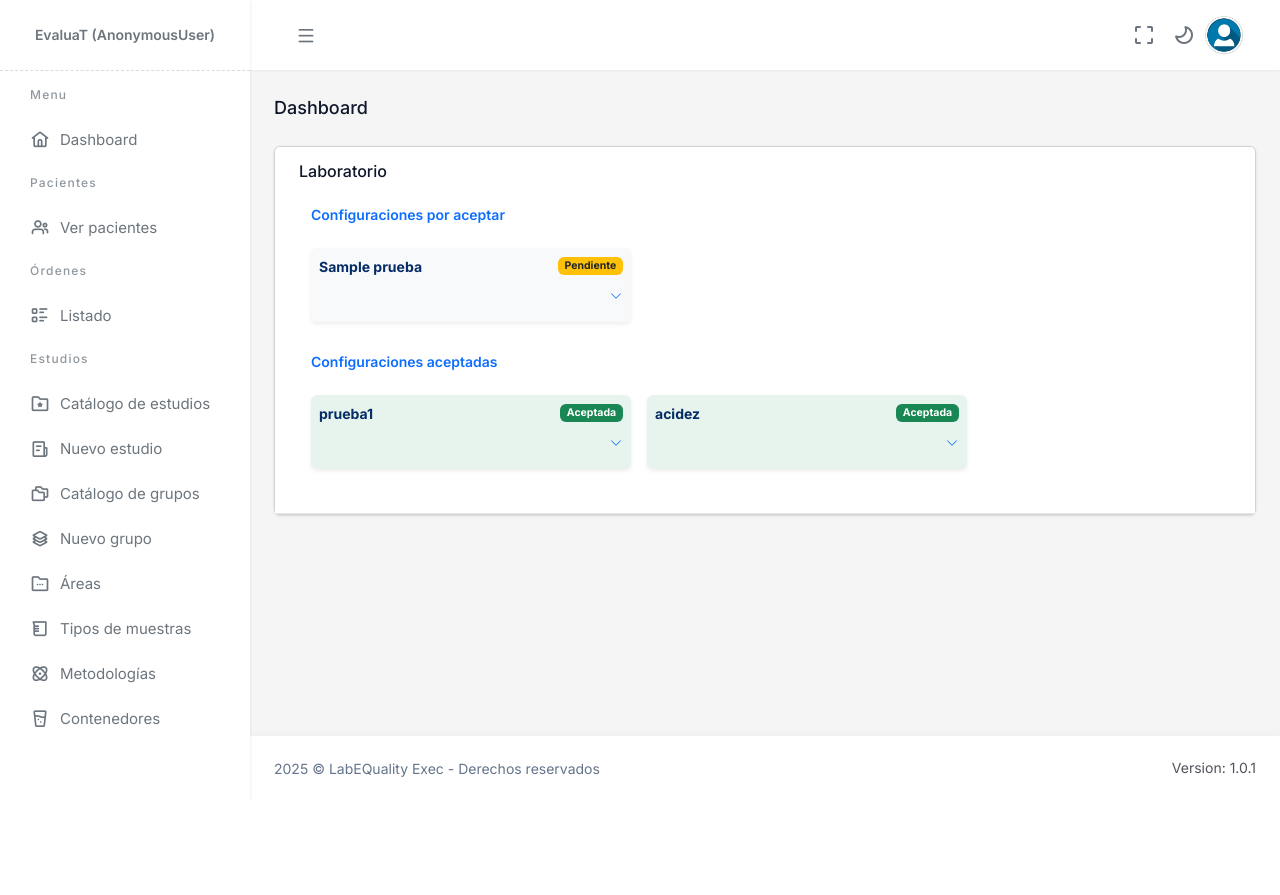
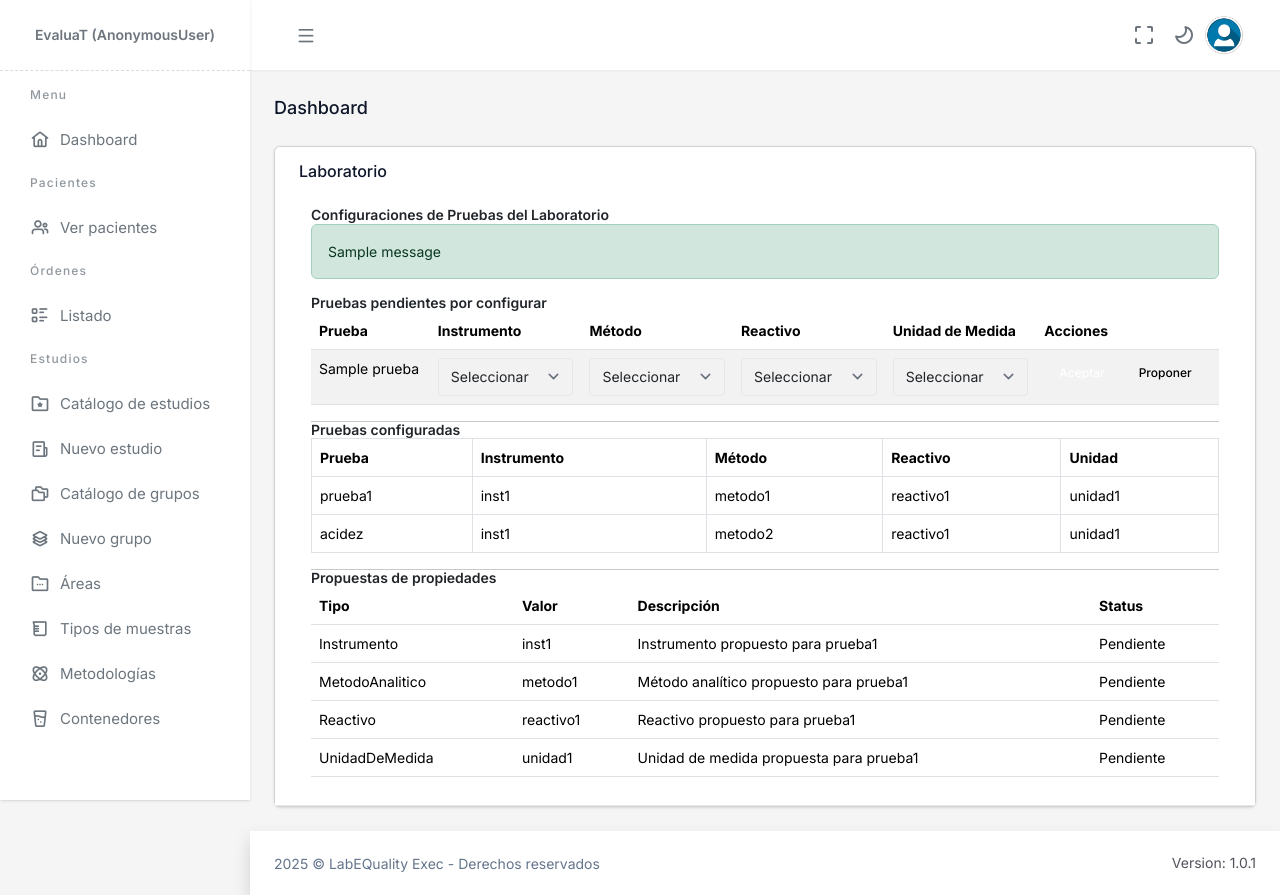
Before and after one commit to luisjglz/evaluat, a Django app: template lab/templates/labmain.html in a window 1280 px wide. Before the commit the page ends 777 px from the top, so only its background shows below. Run offline with Django 4.2, Linux system fonts and the light colour scheme; data comes from the database, SQL or seed files in the repository; both versions use the stored data as it was after the commit; tables that the repository leaves empty hold one stand-in row (values such as "Sample post"); the template is opened without the code that fills it: values that come from a table or form of the project are taken from there, most other values are stand-ins (such as "Sample title", 1, 10 or a date in 2020); one stand-in notice (Sample message) is shown; some libraries are stand-ins or nearby versions; some web fonts are replaced.

Commit message:
Added partial templates to accept_configuration

```diff
--- a/evaluat/settings.py
+++ b/evaluat/settings.py
@@ -58,7 +58,7 @@ ROOT_URLCONF = 'evaluat.urls'
 TEMPLATES = [
     {
         'BACKEND': 'django.template.backends.django.DjangoTemplates',
-        'DIRS': [],
+        'DIRS': [os.path.join(BASE_DIR, 'lab', 'templates')],
         'APP_DIRS': True,
         'OPTIONS': {
             'context_processors': [
--- a/lab/templates/accept_configurations.html
+++ b/lab/templates/accept_configurations.html
@@ -1,157 +1,85 @@
 {% load static %}
-<div class="container my-4">
-  <h4 class="mb-4 text-primary">Configuraciones por aceptar</h4>
-  <div class="row g-3">
-    {% for prueba in pending_pruebas %}
-    <div class="col-auto">
-      <form method="post" class="card p-2 mb-2 shadow-sm bg-light dark:bg-dark border-0"
-        style="min-width: 320px; max-width: 400px">
-        {% csrf_token %}
-        <input type="hidden" name="prueba_id" value="{{ prueba.id }}" />
-        <div class="d-flex justify-content-between align-items-center mb-2">
-          <strong class="text-primary-emphasis dark:text-light">{{ prueba.nombre }}</strong>
-          <span class="badge bg-warning text-dark">Pendiente</span>
-        </div>
-        <!-- Botón de colapso fuera del d-flex -->
-        <div class="text-end mb-2">
-          <button class="btn btn-link btn-sm p-0 toggle-collapse" type="button" data-bs-toggle="collapse"
-            data-bs-target="#pending-{{ prueba.id }}" aria-expanded="false" aria-controls="pending-{{ prueba.id }}">
-            <i class="bi bi-chevron-down" id="icon-pending-{{ prueba.id }}"></i>
-          </button>
-        </div>
-        <div class="collapse w-100" id="pending-{{ prueba.id }}">
-          <div class="row mb-2">
-            <div class="col-12 mb-2">
-              <label class="form-label">Instrumento:</label>
-              <select name="instrumento" class="form-select form-select-sm">
-                <option value="">-- Selecciona --</option>
-                {% for instrumento in instrumentos %}
-                <option value="{{ instrumento.id }}">{{ instrumento.nombre }}</option>
-                {% endfor %}
-              </select>
-            </div>
-            <div class="col-12 mb-2">
-              <label class="form-label">Método analítico:</label>
-              <select name="metodo" class="form-select form-select-sm">
-                <option value="">-- Selecciona --</option>
-                {% for metodo in metodos %}
-                <option value="{{ metodo.id }}">{{ metodo.nombre }}</option>
-                {% endfor %}
-              </select>
-            </div>
-            <div class="col-12 mb-2">
-              <label class="form-label">Nombre del reactivo:</label>
-              <select name="reactivo" class="form-select form-select-sm">
-                <option value="">-- Selecciona --</option>
-                {% for reactivo in reactivos %}
-                <option value="{{ reactivo.id }}">{{ reactivo.nombre }}</option>
-                {% endfor %}
-              </select>
-            </div>
-            <div class="col-12 mb-2">
-              <label class="form-label">Unidad de medida:</label>
-              <select name="unidad" class="form-select form-select-sm">
-                <option value="">-- Selecciona --</option>
-                {% for unidad in unidades %}
-                <option value="{{ unidad.id }}">{{ unidad.nombre }}</option>
-                {% endfor %}
-              </select>
-            </div>
-          </div>
-          <div class="text-end">
-            <button type="submit" name="accion" value="aceptar" class="btn btn-sm">
-              Aceptar
-            </button>
-            <button type="submit" name="accion" value="proponer" class="btn btn-warning btn-sm">
-              Proponer
-            </button>
-          </div>
-        </div>
-      </form>
-    </div>
-    {% empty %}
-    <p class="text-secondary dark:text-light">No hay configuraciones pendientes.</p>
+<div class="container mt-4">
+  <h2>Configuraciones de Pruebas del Laboratorio</h2>
+
+  {% if messages %}
+  <div>
+    {% for message in messages %}
+      <div class="alert alert-{{ message.tags }}">{{ message }}</div>
     {% endfor %}
   </div>
+  {% endif %}
 
-  <h4 class="mb-4 text-primary mt-4">Configuraciones aceptadas</h4>
-  <div class="row g-3">
-    {% for config in accepted_configs %}
-    <div class="col-auto">
-      <div class="card p-2 mb-2 shadow-sm bg-success bg-opacity-10 border-0" style="min-width: 320px; max-width: 400px">
-        <div class="d-flex justify-content-between align-items-center mb-2">
-          <strong class="text-primary-emphasis dark:text-light">{{ config.prueba_id.nombre }}</strong>
-          <span class="badge bg-success">Aceptada</span>
-        </div>
-        <!-- Botón de colapso fuera del d-flex -->
-        <div class="text-end mb-2">
-          <button class="btn btn-link btn-sm p-0 toggle-collapse" type="button" data-bs-toggle="collapse"
-            data-bs-target="#accepted-{{ config.id }}" aria-expanded="false" aria-controls="accepted-{{ config.id }}">
-            <i class="bi bi-chevron-down" id="icon-accepted-{{ config.id }}"></i>
-          </button>
-        </div>
-        <div class="collapse w-100" id="accepted-{{ config.id }}">
-          <ul class="mb-0 list-group list-group-flush">
-            {% if config.instrumento_id %}
-            <li class="list-group-item bg-transparent text-dark dark:text-light py-1 px-2">
-              <span class="badge bg-primary me-2">Instrumento</span>
-              {{ config.instrumento_id.nombre }}
-            </li>
-            {% endif %} {% if config.metodo_analitico_id %}
-            <li class="list-group-item bg-transparent text-dark dark:text-light py-1 px-2">
-              <span class="badge bg-info me-2">Método analítico</span>
-              {{ config.metodo_analitico_id.nombre }}
-            </li>
-            {% endif %} {% if config.reactivo_id %}
-            <li class="list-group-item bg-transparent text-dark dark:text-light py-1 px-2">
-              <span class="badge bg-warning text-dark me-2">Reactivo</span>
-              {{ config.reactivo_id.nombre }}
-            </li>
-            {% endif %} {% if config.unidad_de_medida_id %}
-            <li class="list-group-item bg-transparent text-dark dark:text-light py-1 px-2">
-              <span class="badge bg-secondary me-2">Unidad de medida</span>
-              {{ config.unidad_de_medida_id.nombre }}
-            </li>
-            {% endif %}
-          </ul>
-        </div>
-      </div>
-    </div>
-    {% empty %}
-    <p class="text-secondary dark:text-light">No hay configuraciones aceptadas.</p>
-    {% endfor %}
-  </div>
+  <!-- Pruebas pendientes -->
+  <h4>Pruebas pendientes por configurar</h4>
+  {% if pending_pruebas %}
+  <table class="table table-striped">
+    <thead>
+      <tr>
+        <th>Prueba</th>
+        <th>Instrumento</th>
+        <th>Método</th>
+        <th>Reactivo</th>
+        <th>Unidad de Medida</th>
+        <th>Acciones</th>
+      </tr>
+    </thead>
+    <tbody>
+      {% for prueba in pending_pruebas %}
+        {% include "partials/_crear_config_prueba_row.html" with prueba=prueba %}
+      {% endfor %}
+    </tbody>
+  </table>
+  {% else %}
+  <p>No hay pruebas pendientes.</p>
+  {% endif %}
+
+  <hr />
+
+  <!-- Configuraciones aceptadas -->
+  <h4>Pruebas configuradas</h4>
+  {% if accepted_configs %}
+  <table class="table table-bordered">
+    <thead>
+      <tr>
+        <th>Prueba</th>
+        <th>Instrumento</th>
+        <th>Método</th>
+        <th>Reactivo</th>
+        <th>Unidad</th>
+      </tr>
+    </thead>
+    <tbody>
+      {% for config in accepted_configs %}
+        {% include "partials/_config_row.html" with config=config %}
+      {% endfor %}
+    </tbody>
+  </table>
+  {% else %}
+  <p>No hay configuraciones aceptadas.</p>
+  {% endif %}
+
+  <hr />
+
+  <!-- Propuestas -->
+  <h4>Propuestas de propiedades</h4>
+  {% if propuestas %}
+  <table class="table table-hover">
+    <thead>
+      <tr>
+        <th>Tipo</th>
+        <th>Valor</th>
+        <th>Descripción</th>
+        <th>Status</th>
+      </tr>
+    </thead>
+    <tbody>
+      {% for prop in propuestas %}
+        {% include "partials/_propuesta_row.html" with prop=prop %}
+      {% endfor %}
+    </tbody>
+  </table>
+  {% else %}
+  <p>No hay propuestas registradas.</p>
+  {% endif %}
 </div>
-<!-- Bootstrap Icons CDN (solo si no lo tienes ya en tu base.html) -->
-<link rel="stylesheet" href="https://cdn.jsdelivr.net/npm/bootstrap-icons@1.11.1/font/bootstrap-icons.min.css" />
-<script>
-  // Cambia el ícono de flecha según el estado del collapse
-  document.addEventListener("DOMContentLoaded", function () {
-    document.querySelectorAll(".toggle-collapse").forEach(function (btn) {
-      btn.addEventListener("click", function () {
-        var targetId = btn.getAttribute("data-bs-target");
-        var icon = btn.querySelector("i");
-        var collapseEl = document.querySelector(targetId);
-        var bsCollapse = bootstrap.Collapse.getOrCreateInstance(collapseEl);
-        // Espera a que termine la animación para cambiar el icono
-        collapseEl.addEventListener("shown.bs.collapse", function handler() {
-          icon.classList.remove("bi-chevron-down");
-          icon.classList.add("bi-chevron-up");
-          collapseEl.removeEventListener("shown.bs.collapse", handler);
-        });
-        collapseEl.addEventListener("hidden.bs.collapse", function handler() {
-          icon.classList.remove("bi-chevron-up");
-          icon.classList.add("bi-chevron-down");
-          collapseEl.removeEventListener("hidden.bs.collapse", handler);
-        });
-      });
-    });
-  });
-  // Corrige el bug visual de Bootstrap Collapse para que el contenido no desaparezca
-  document.addEventListener("show.bs.collapse", function (e) {
-    e.target.style.display = "block";
-  });
-  document.addEventListener("hide.bs.collapse", function (e) {
-    e.target.style.display = "";
-  });
-</script>
--- /dev/null
+++ b/lab/templates/partials/_config_row.html
@@ -0,0 +1,7 @@
+<tr>
+  <td>{{ config.prueba_id.nombre }}</td>
+  <td>{% if config.instrumento_id %}{{ config.instrumento_id.nombre }}{% else %}-{% endif %}</td>
+  <td>{% if config.metodo_analitico_id %}{{ config.metodo_analitico_id.nombre }}{% else %}-{% endif %}</td>
+  <td>{% if config.reactivo_id %}{{ config.reactivo_id.nombre }}{% else %}-{% endif %}</td>
+  <td>{% if config.unidad_de_medida_id %}{{ config.unidad_de_medida_id.nombre }}{% else %}-{% endif %}</td>
+</tr>
--- /dev/null
+++ b/lab/templates/partials/_crear_config_prueba_row.html
@@ -0,0 +1,43 @@
+<tr>
+  <td>{{ prueba.nombre }}</td>
+  <td>
+    <select name="instrumento" class="form-select">
+      <option value="">Seleccionar</option>
+      {% for inst in instrumentos %}
+        <option value="{{ inst.id }}">{{ inst.nombre }}</option>
+      {% endfor %}
+    </select>
+  </td>
+  <td>
+    <select name="metodo" class="form-select">
+      <option value="">Seleccionar</option>
+      {% for met in metodos %}
+        <option value="{{ met.id }}">{{ met.nombre }}</option>
+      {% endfor %}
+    </select>
+  </td>
+  <td>
+    <select name="reactivo" class="form-select">
+      <option value="">Seleccionar</option>
+      {% for reac in reactivos %}
+        <option value="{{ reac.id }}">{{ reac.nombre }}</option>
+      {% endfor %}
+    </select>
+  </td>
+  <td>
+    <select name="unidad" class="form-select">
+      <option value="">Seleccionar</option>
+      {% for uni in unidades %}
+        <option value="{{ uni.id }}">{{ uni.nombre }}</option>
+      {% endfor %}
+    </select>
+  </td>
+  <td>
+    <form method="post" action="{% url 'accept_configurations' %}">
+      {% csrf_token %}
+      <input type="hidden" name="prueba_id" value="{{ prueba.id }}">
+      <button type="submit" name="accion" value="aceptar" class="btn btn-success btn-sm">Aceptar</button>
+      <button type="submit" name="accion" value="proponer" class="btn btn-warning btn-sm">Proponer</button>
+    </form>
+  </td>
+</tr>
--- /dev/null
+++ b/lab/templates/partials/_propuesta_row.html
@@ -0,0 +1,8 @@
+<tr>
+  <td>{{ prop.tipoElemento }}</td>
+  <td>{{ prop.valor }}</td>
+  <td>{{ prop.descripcion|default:"-" }}</td>
+  <td>
+    {% if prop.status == 0 %}Pendiente{% elif prop.status == 1 %}Aceptado{% else %}Rechazado{% endif %}
+  </td>
+</tr>
```
Also changed, not shown: lab/admin.py (+48 -48 lines), lab/models.py (+24 -4 lines), lab/views.py (+134 -58 lines), db.sqlite3.
